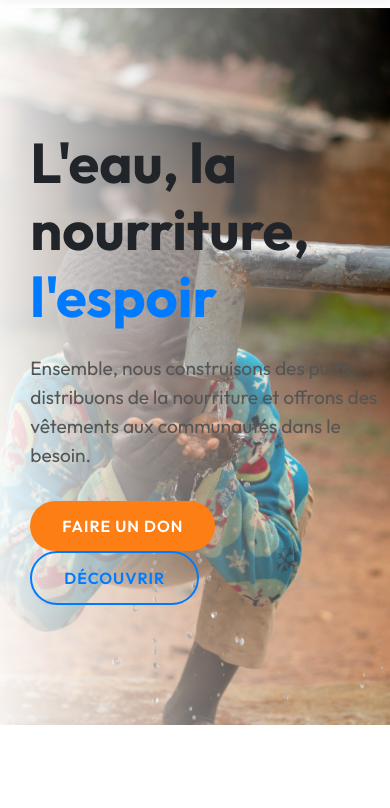
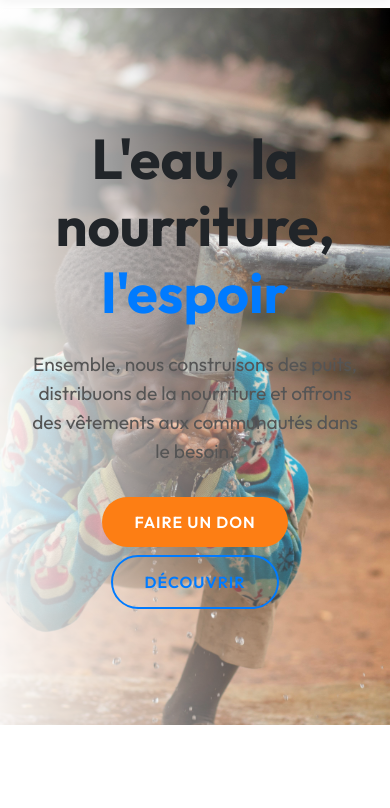
Before and after one commit to JonathanDelacroix/helpme-community, a Symfony app: template templates/home/index.html.twig in a window 390 px wide. Shown: the part 82-890 px from the top of the page. Run offline with Twig, Linux system fonts and the light colour scheme; the template is opened without the code that fills it, so the values that code supplies are empty; some libraries are stand-ins or nearby versions.

Commit message:
Modification des boutons sur la page home en version mobile

```diff
--- a/public/css/custom.css
+++ b/public/css/custom.css
@@ -224,3 +224,16 @@ body {
     text-align: center;
     font-size: 0.9rem;
 }
+
+@media (max-width: 767px) {
+    .hero-content {
+        max-width: 100%;
+        padding-left: 1rem;
+        padding-right: 1rem;
+        text-align: center;
+    }
+
+    .btn-hero {
+        margin-right: 0;
+    }
+}
--- a/templates/home/index.html.twig
+++ b/templates/home/index.html.twig
@@ -11,7 +11,7 @@
 					<span>l'espoir</span>
 				</h1>
 				<p class="hero-text">Ensemble, nous construisons des puits, distribuons de la nourriture et offrons des vêtements aux communautés dans le besoin.</p>
-				<div class="d-flex flex-wrap">
+				<div class="d-flex flex-wrap justify-content-center justify-content-md-start gap-2">
 					<a href="{{ path('donation') }}" class="btn btn-primary-custom btn-hero">Faire un Don</a>
 					<a href="#projects" class="btn btn-outline-custom btn-hero">Découvrir</a>
 				</div>
```
